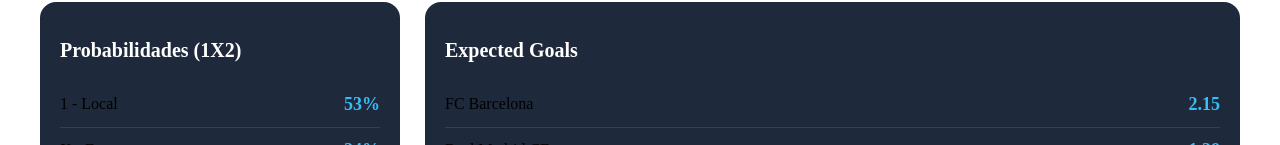
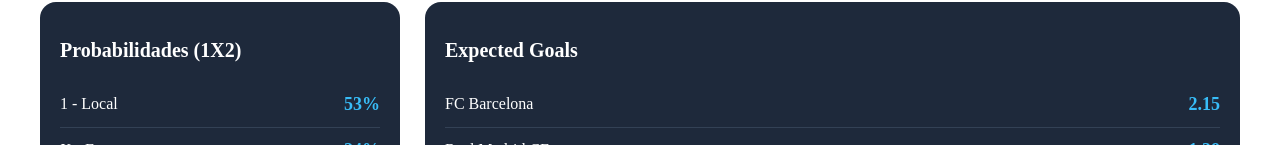
Before and after one commit to Wuyu640/football-ai, a React (Vite) app in the folder frontend/: page / in a window 1280 px wide. Shown: the part 655-800 px from the top of the page. Built offline with nearby package versions, Linux system fonts and the light colour scheme.

Commit message:
Change label span color to white

```diff
--- a/frontend/src/components/ProbabilityRow.jsx
+++ b/frontend/src/components/ProbabilityRow.jsx
@@ -9,7 +9,13 @@ function ProbabilityRow({ label, value }) {
         borderBottom: "1px solid #334155",
       }}
     >
-      <span>{label}</span>
+      <span
+        style={{
+          color: "white",
+        }}
+      >
+        {label}
+      </span>
 
       <strong
         style={{
```
